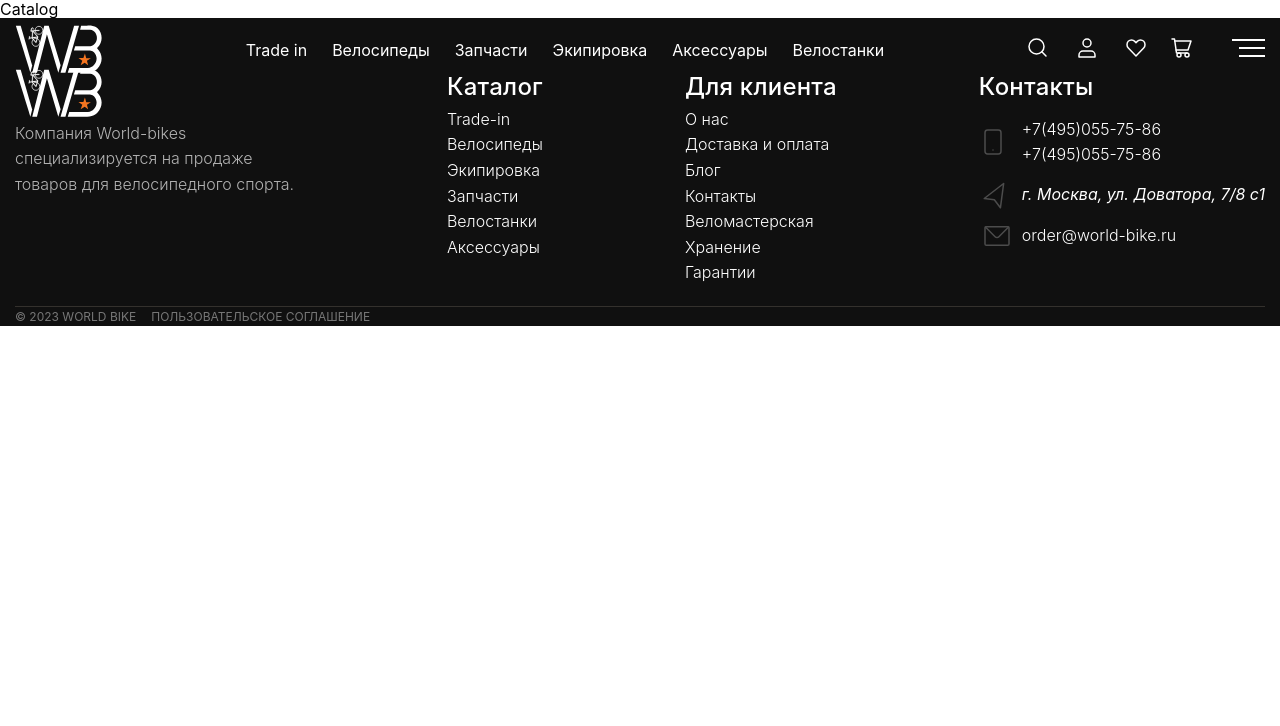
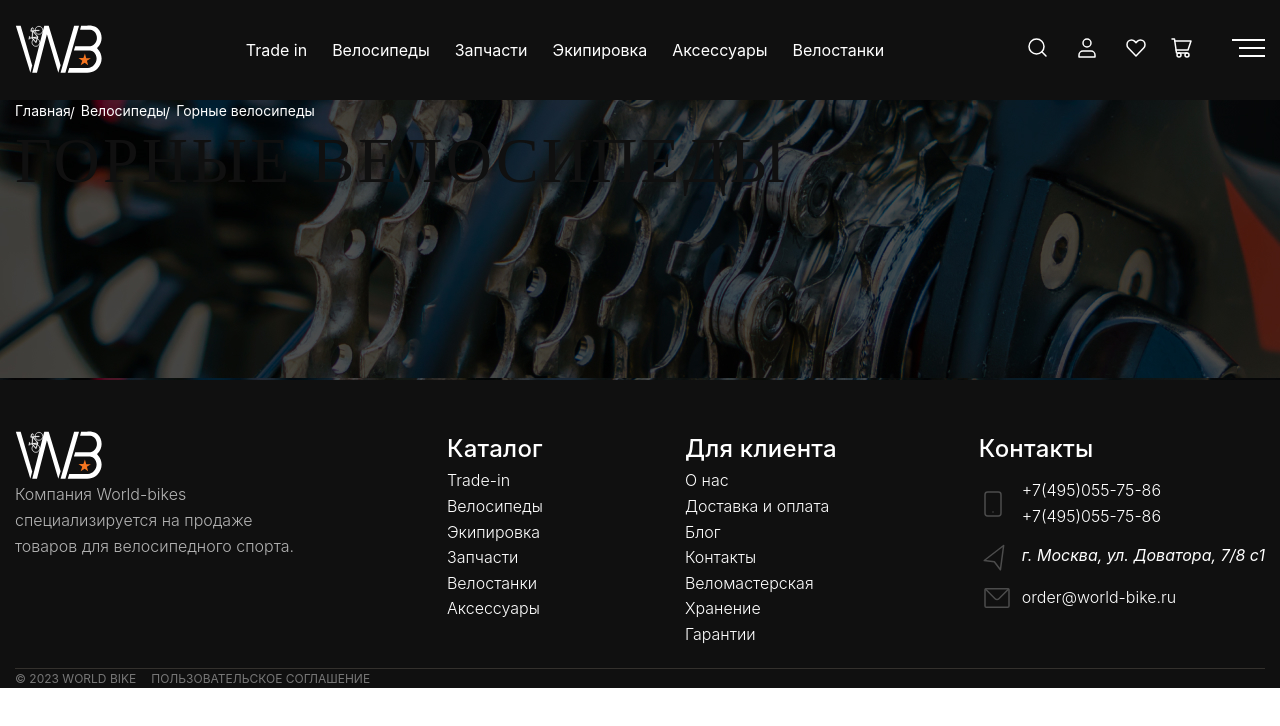
Before and after one commit to Islam-Parchiev/electroVelo, a React app in the folder client/: page /catalog in a window 1280 px wide. Shown: the top 726 px of the page. Built offline with nearby package versions, Linux system fonts and the light colour scheme; a web font is replaced by a local one.

Commit message:
Add CatalogMountain

```diff
--- a/client/package.json
+++ b/client/package.json
@@ -98,7 +98,6 @@
     "eslint-plugin-storybook": "^0.6.15",
     "generate-react-cli": "^8.3.0",
     "sass": "^1.69.3",
-    "storybook": "^7.4.6",
     "stylelint": "^14.16.1",
     "stylelint-config-prettier": "^9.0.5",
     "stylelint-config-rational-order": "^0.1.2",
--- /dev/null
+++ b/client/src/components/CatalogMountain/CatalogMountain.module.scss
@@ -0,0 +1,36 @@
+.CatalogMountain {
+	height: 280px;
+	background-image: url("../../../public/images/Catalog/bg.jpg");
+	&__wrapper {
+
+	}
+}
+.Breadcrumbs {
+	display: flex;
+	align-items: center;
+	gap: 10px;
+	&__item {
+a {
+		position: relative;
+	font-family: Inter;
+font-weight: 400;
+font-style: normal;
+font-size: 14px;
+line-height: 160%; /* 22.4px */
+		color: var(--white, #FFF);
+&:hover {
+	color: var(--orange, #F57520);
+}
+}
+	}
+}
+.Breadcrumbs__item:not(:last-child) {
+a::before{
+			content: "/";
+			position: absolute;
+			right: -4px;
+			top: 0;
+}
+
+
+}
--- /dev/null
+++ b/client/src/components/CatalogMountain/CatalogMountain.tsx
@@ -0,0 +1,34 @@
+import React from 'react'
+
+import styles from './CatalogMountain.module.scss'
+
+const CatalogMountain:React.FC = () => {
+	return (
+		<section className={styles.CatalogMountain}>
+			<div className="container">
+				<div className={styles.CatalogMountain__wrapper}>
+					<ul className={`list-reset ${styles.Breadcrumbs}`}>
+						<li className={styles.Breadcrumbs__item}>
+							<a href="/">
+								Главная
+							</a>
+						</li>
+						<li className={styles.Breadcrumbs__item}>
+							<a href="/">
+							Велосипеды
+							</a>
+						</li>
+						<li className={styles.Breadcrumbs__item}>
+							<a href="/">
+							Горные велосипеды
+							</a>
+						</li>
+					</ul>
+					<h1 className="title">Горные велосипеды</h1>
+				</div>
+			</div>
+		</section>
+	)
+}
+
+export default CatalogMountain
--- a/client/src/components/Header/Header.tsx
+++ b/client/src/components/Header/Header.tsx
@@ -2,9 +2,15 @@ import { FC } from 'react'
 import { Link } from 'react-router-dom'
 
 import styles from './Header.module.scss'
-const Header: FC = () => {
+interface Props {
+	otherClass?:string;
+}
+const Header: FC<Props> = (props) => {
+	const {
+		otherClass,
+	} = props;
 	return (
-		<header className={styles.Header}>
+		<header className={`${styles.Header} ${otherClass}`}>
 			<div className={`container ${styles.Header__container}`}>
 				<Link to="/" className={styles.Header__logo}>
 					<svg
--- /dev/null
+++ b/client/src/pages/Catalog/Catalog.module.scss
@@ -0,0 +1,5 @@
+.CatalogHeader {
+  position: initial;
+	background-color: var(--bl, #101010);
+
+}
--- a/client/src/pages/Catalog/Catalog.tsx
+++ b/client/src/pages/Catalog/Catalog.tsx
@@ -1,10 +1,17 @@
-import {FC} from 'react'
+import React from 'react'
 
-const Catalog:FC = () => {
+import CatalogMountain from '@components/CatalogMountain/CatalogMountain'
+import Header from '@components/Header/Header'
+
+import styles from './Catalog.module.scss';
+const Catalog:React.FC = () => {
 	return (
-		<main className="Catalog">
-			Catalog
-		</main>
+		<>
+			<Header otherClass={styles.CatalogHeader}/>
+			<main className="Catalog">
+				<CatalogMountain/>
+			</main>
+		</>
 	)
 }
 
--- a/client/src/pages/Layout/Layout.tsx
+++ b/client/src/pages/Layout/Layout.tsx
@@ -1,12 +1,10 @@
 import {FC} from 'react'
 import { Outlet } from 'react-router-dom'
 
-import Header from '@components/Header/Header'
 import Footer from '@components/Footer/Footer'
 const Layout:FC = () => {
  	 return (
 		<>
-		 <Header/>
 		 <Outlet/>
 		 <Footer/>
 		</>
--- a/client/src/pages/Main/Main.tsx
+++ b/client/src/pages/Main/Main.tsx
@@ -13,9 +13,12 @@ import Kit from '@components/Kit/Kit'
 import Reviews from '@components/Reviews/Reviews'
 import MainContacts from '@components/MainContacts/MainContacts'
 import Subscribe from '@components/Subscribe/Subscribe'
+import Header from '@components/Header/Header'
 
 const Main:FC = () => {
 	return (
+		<>
+			<Header/>
 			<main className="Main">
 				<MainAbout/>
 				<Brands/>
@@ -30,6 +33,7 @@ const Main:FC = () => {
 				<MainContacts/>
 				<Subscribe/>
 			</main>
+		</>
 	)
 }
 
--- a/client/src/services/product.service.ts
+++ b/client/src/services/product.service.ts
@@ -11,7 +11,7 @@ export class ProductService  {
 	// return axios.get(`${this.URL}/todos?_start=0&_limit=5`)
 	//  }
 	 async getProductsByLimit(limit:number,skip:number) {
-		return axios.get(`${this.URL}/product/limit/${limit}/skip/${skip}`)
+		return axios.get(`${this.URL}/product/l/limit/${limit}/skip/${skip}`)
 	 }
 	// async getById(id:string) {
 	// 	return axios.get(`${this.URL}/todos/${id}`)
```
Also changed, not shown: client/public/images/Catalog/bg.jpg (added), 1 other file (tests, documents, lock files or other folders). Lines whose indentation alone changed are shown as unchanged.
